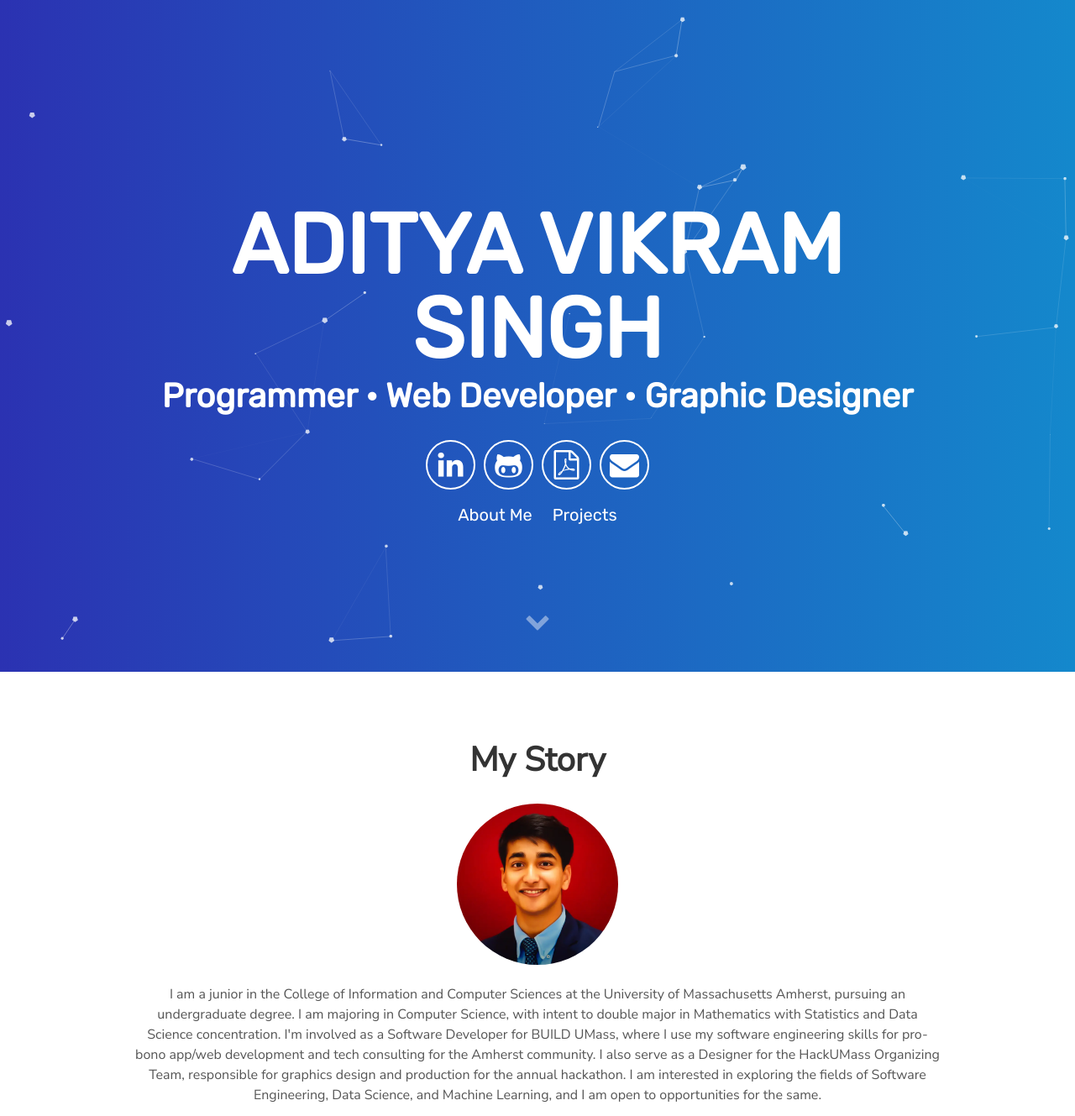
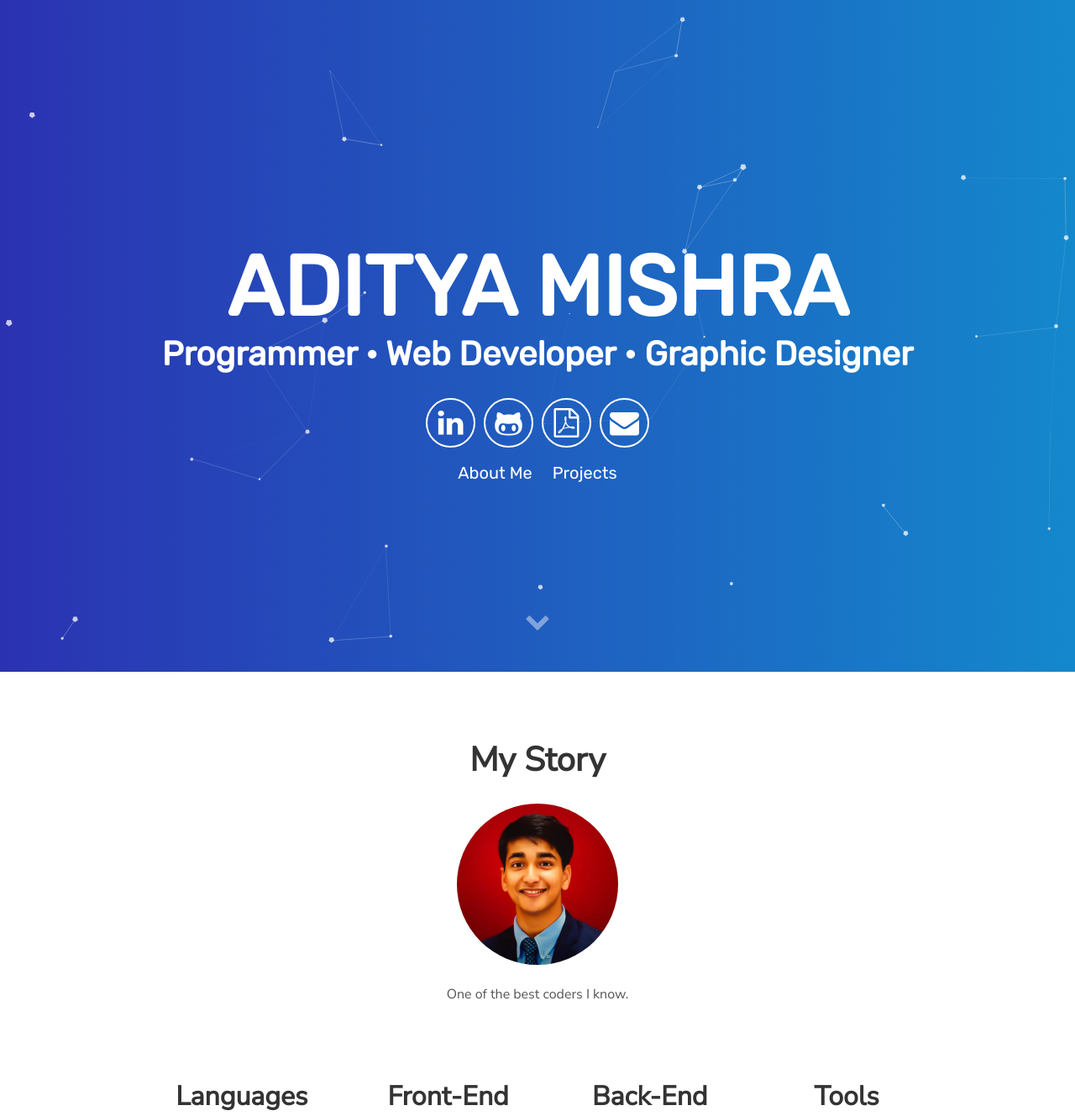
Before and after one commit to Dhruv3sood/DS.io, a plain HTML site: page index.html in a window 1280 px wide. Shown: the top 1329 px of the page at 84% size. Drawn offline with nearby package versions, Linux system fonts and the light colour scheme.

Commit message:
Update index.html
demo_check

```diff
--- a/index.html
+++ b/index.html
@@ -10,7 +10,7 @@
     <!-- Description Metadata-->
     <meta name="description" content="Portfolio Website" />
     <!-- Author Metadata -->
-    <meta name="author" content="Aditya Vikram Singh" />
+    <meta name="author" content="Aditya Mishra" />
     <!-- Keyword Metadata -->
     <meta
       name="keywords"
@@ -33,7 +33,7 @@
     <div id="particles-js">
       <div class="header">
         <h1>
-          <span class="site-title">ADITYA VIKRAM SINGH</span>
+          <span class="site-title">ADITYA MISHRA</span>
           <span class="site-description">Programmer • Web Developer • Graphic Designer</span>
         </h1>
         <div class="header-icons">
@@ -79,13 +79,7 @@
           />
         </picture>
         <p>
-          I am a junior in the College of Information and Computer Sciences at the University of Massachusetts Amherst,
-          pursuing an undergraduate degree. I am majoring in Computer Science, with intent to double major in
-          Mathematics with Statistics and Data Science concentration. I'm involved as a Software Developer for BUILD
-          UMass, where I use my software engineering skills for pro-bono app/web development and tech consulting for the
-          Amherst community. I also serve as a Designer for the HackUMass Organizing Team, responsible for graphics
-          design and production for the annual hackathon. I am interested in exploring the fields of Software
-          Engineering, Data Science, and Machine Learning, and I am open to opportunities for the same.
+          One of the best coders I know.
         </p>
       </div>
 
```
